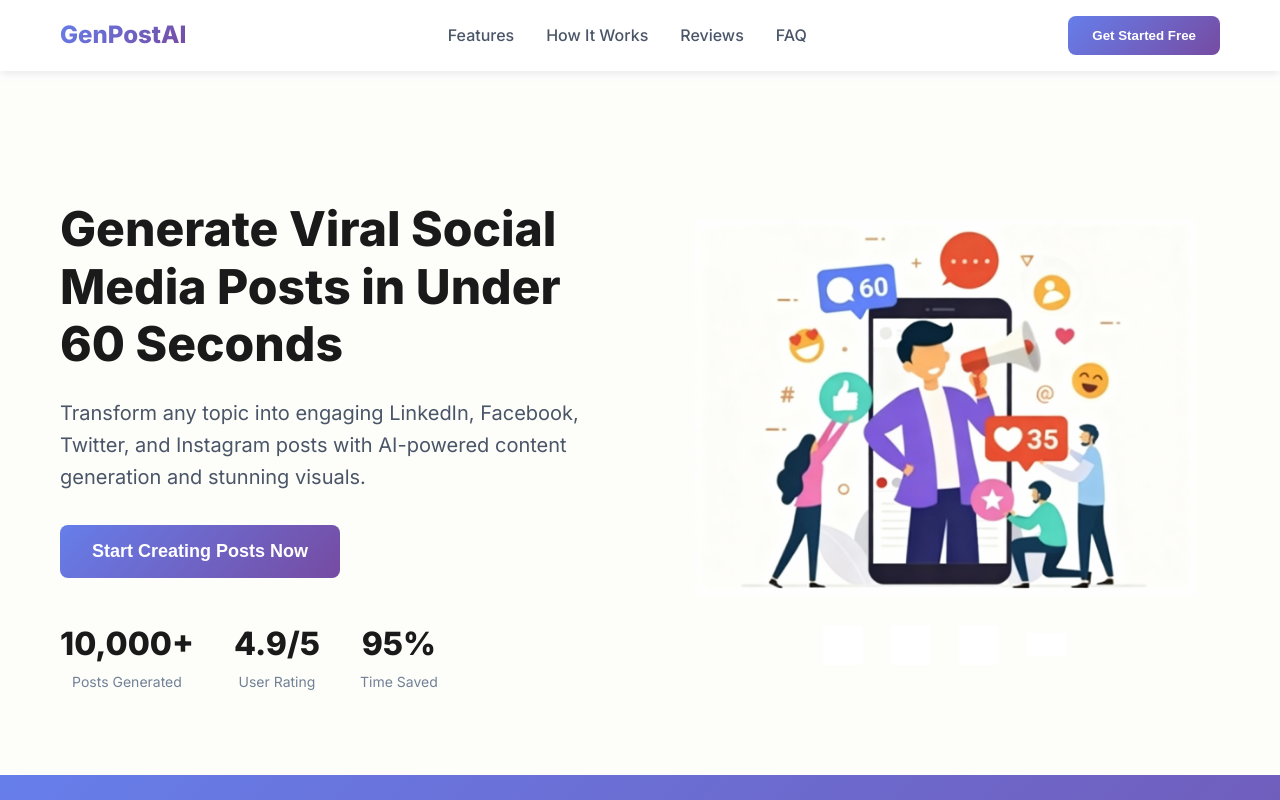
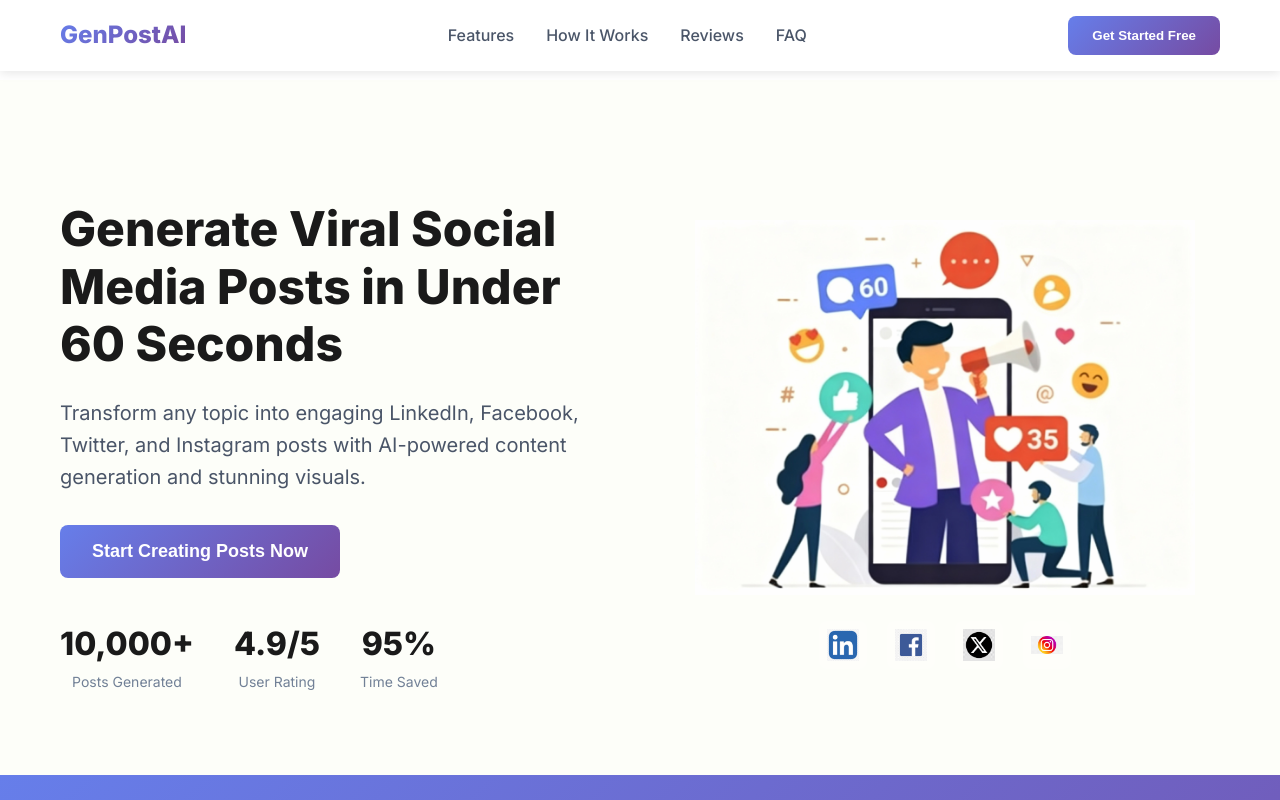
Before and after one commit to vonderheiden/AI-Social-Media-Post-Generator, a website: page landing.html in a window 1280 px wide. Shown: the top 800 px of the page. Drawn offline with nearby package versions, Linux system fonts and the light colour scheme.

Commit message:
Remove filter from social logos to show original colors with white background

```diff
--- a/landing.css
+++ b/landing.css
@@ -170,11 +170,10 @@ Hero Section */
     width: 48px;
     object-fit: contain;
     transition: all 0.3s ease;
-    filter: brightness(0) invert(1);
     opacity: 1;
-    background: rgba(255, 255, 255, 0.1);
+    background: rgba(255, 255, 255, 0.2);
     border-radius: 8px;
-    padding: 4px;
+    padding: 8px;
 }
 
 .social-logo:hover {
```
